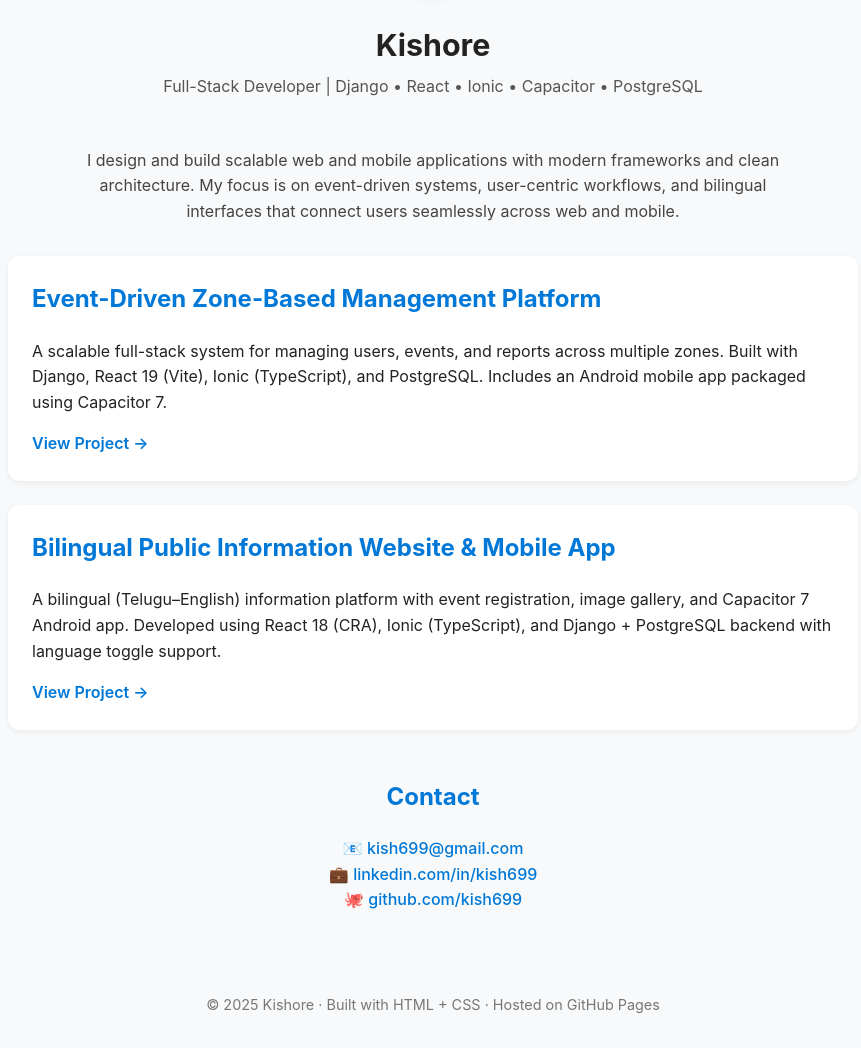
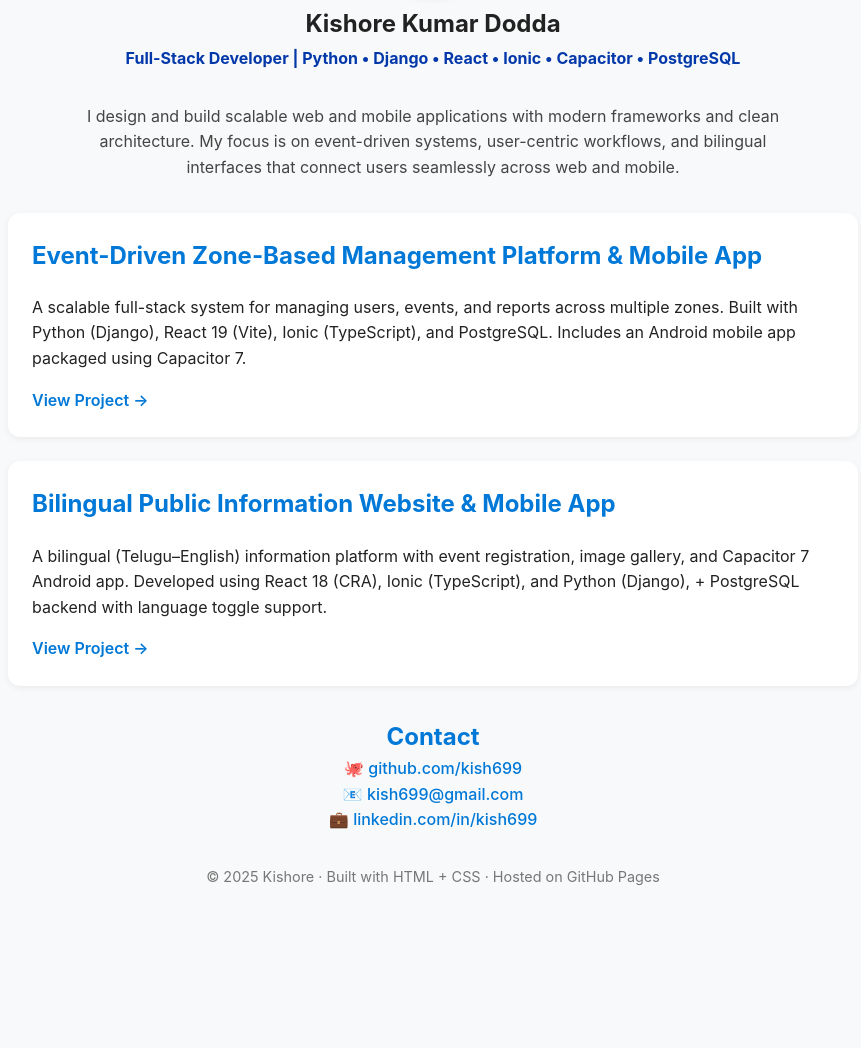
Before and after one commit to kish699/kish699.github.io, a plain HTML site: page index.html in a window 1280 px wide. Shown: the part 155-1203 px from the top of the page, without its empty margins (207-1068 px from the left). After the commit the page ends 1075 px from the top, so only its background shows below. Drawn offline with Linux system fonts and the light colour scheme.

Commit message:
links added and UI

```diff
--- a/index.html
+++ b/index.html
@@ -1,5 +1,6 @@
 <!DOCTYPE html>
 <html lang="en">
+
 <head>
   <meta charset="UTF-8" />
   <meta name="viewport" content="width=device-width, initial-scale=1.0" />
@@ -11,6 +12,7 @@
       --text: #222;
       --accent: #0078d7;
     }
+
     body {
       margin: 0;
       font-family: "Inter", Arial, sans-serif;
@@ -18,35 +20,43 @@
       color: var(--text);
       line-height: 1.6;
     }
+
     header {
       text-align: center;
       padding: 2rem 1rem 1rem;
     }
+
     header img {
       width: 120px;
       height: 120px;
       border-radius: 50%;
       object-fit: cover;
       box-shadow: 0 0 10px rgba(0, 0, 0, 0.1);
-      margin-bottom: 1rem;
+      margin-bottom: 0;
     }
+
     header h1 {
       margin: 0;
-      font-size: 1.9rem;
+      font-size: 1.5rem;
+      padding: 0;
     }
+
     header p {
-      color: #555;
-      margin-top: 0.3rem;
+      color: #0338aa;
+      margin-top: 0.2rem;
+      margin-bottom: 0;
       font-size: 1rem;
     }
+
     .intro {
       max-width: 700px;
-      margin: 1rem auto 2rem;
+      margin: 0 auto;
       text-align: center;
-      color: #444;
+      color: #444444;
       font-size: 1rem;
-      padding: 0 1rem;
+      padding: 0;
     }
+
     .projects {
       display: grid;
       gap: 1.5rem;
@@ -54,6 +64,7 @@
       margin: 2rem auto;
       padding: 0 1rem;
     }
+
     .card {
       background: var(--card);
       border-radius: 12px;
@@ -61,43 +72,60 @@
       padding: 1.5rem;
       transition: transform 0.25s ease, box-shadow 0.25s ease;
     }
+
     .card:hover {
       transform: translateY(-6px);
       box-shadow: 0 8px 18px rgba(0, 0, 0, 0.08);
     }
+
     .card h2 {
       margin-top: 0;
       color: var(--accent);
     }
+
     .card p {
       margin-bottom: 1rem;
     }
+
     .card a {
       color: var(--accent);
       text-decoration: none;
       font-weight: 600;
     }
+
     .card a:hover {
       text-decoration: underline;
     }
+
     .contact {
       max-width: 850px;
-      margin: 3rem auto;
+      margin: 0 auto;
       text-align: center;
-      padding: 0 1rem;
+      padding: 0;
     }
+
     .contact h2 {
       color: var(--accent);
+      padding: 0;
+      margin: 0;
     }
+
+    .contact p {
+      padding: 0;
+      margin: 0;
+    }
+
     .contact a {
       color: var(--accent);
       text-decoration: none;
       font-weight: 500;
       transition: color 0.2s ease;
     }
+
     .contact a:hover {
       color: #005bb5;
     }
+
     footer {
       text-align: center;
       color: #777;
@@ -106,12 +134,14 @@
     }
   </style>
 </head>
+
 <body>
   <header>
     <!-- Replace the src link with your real profile photo -->
-    <img src="https://avatars.githubusercontent.com/u/196317725?s=400&u=f40a632f19efef3f3f96f65eb6f1fd6ef00d5c5e&v=4" alt="Kishore Profile Photo" />
-    <h1>Kishore</h1>
-    <p>Full-Stack Developer | Django • React • Ionic • Capacitor • PostgreSQL</p>
+    <img src="https://avatars.githubusercontent.com/u/196317725?s=400&u=f40a632f19efef3f3f96f65eb6f1fd6ef00d5c5e&v=4"
+      alt="Kishore Profile Photo" />
+    <h1>Kishore Kumar Dodda</h1>
+    <p><strong>Full-Stack Developer | Python • Django • React • Ionic • Capacitor • PostgreSQL</strong></p>
   </header>
 
   <section class="intro">
@@ -125,13 +155,13 @@
 
   <section class="projects">
     <div class="card">
-      <h2>Event-Driven Zone-Based Management Platform</h2>
+      <h2>Event-Driven Zone-Based Management Platform & Mobile App</h2>
       <p>
         A scalable full-stack system for managing users, events, and reports
-        across multiple zones. Built with Django, React 19 (Vite), Ionic (TypeScript),
+        across multiple zones. Built with Python (Django), React 19 (Vite), Ionic (TypeScript),
         and PostgreSQL. Includes an Android mobile app packaged using Capacitor 7.
       </p>
-      <a href="portfolio/event-driven-platform-showcase/README.md" target="_blank">View Project →</a>
+      <a href="https://github.com/kish699/event-driven-platform-showcase" target="_blank"> View Project → </a>
     </div>
 
     <div class="card">
@@ -139,18 +169,18 @@
       <p>
         A bilingual (Telugu–English) information platform with event registration,
         image gallery, and Capacitor 7 Android app. Developed using React 18 (CRA),
-        Ionic (TypeScript), and Django + PostgreSQL backend with language toggle support.
+        Ionic (TypeScript), and Python (Django), + PostgreSQL backend with language toggle support.
       </p>
-      <a href="portfolio/telugu-public-site-showcase/README.md" target="_blank">View Project →</a>
+      <a href="https://github.com/kish699/telugu-public-site-showcase" target="_blank">View Project →</a>
     </div>
   </section>
 
   <section class="contact">
     <h2>Contact</h2>
     <p>
+      🐙 <a href="https://github.com/kish699" target="_blank">github.com/kish699</a><br />
       📧 <a href="mailto:kish699@gmail.com">kish699@gmail.com</a><br />
-      💼 <a href="https://www.linkedin.com/in/kish699" target="_blank">linkedin.com/in/kish699</a><br />
-      🐙 <a href="https://github.com/kish699" target="_blank">github.com/kish699</a>
+      💼 <a href="https://www.linkedin.com/in/kish699" target="_blank">linkedin.com/in/kish699</a>
     </p>
   </section>
 
@@ -158,4 +188,5 @@
     © 2025 Kishore · Built with HTML + CSS · Hosted on GitHub Pages
   </footer>
 </body>
+
 </html>
```
